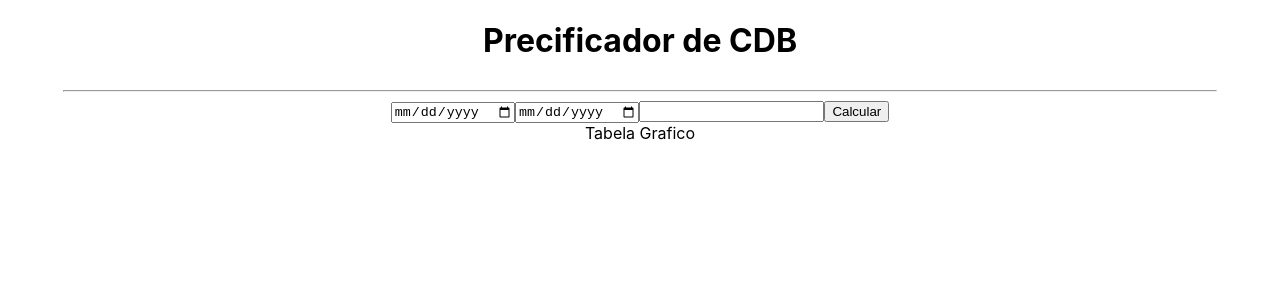
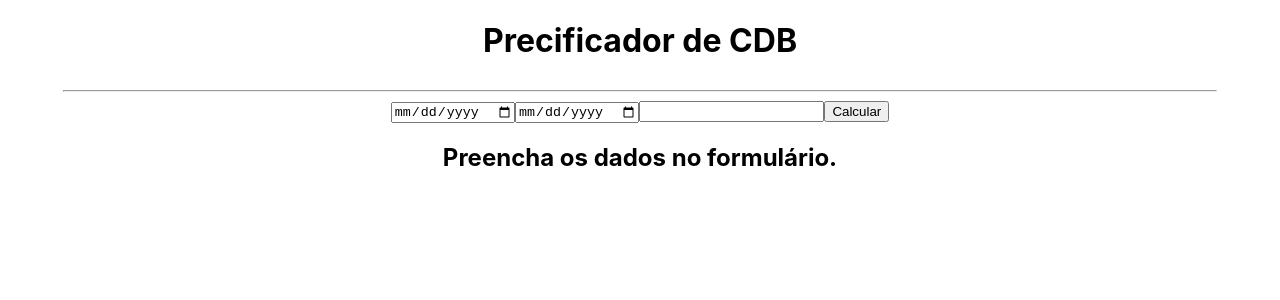
Before and after one commit to guidugaich/cdb-pricer-front, a React (Create React App) app: page / in a window 1280 px wide. Shown: the top 300 px of the page. Built offline with nearby package versions, Linux system fonts and the light colour scheme.

Commit message:
data component

```diff
--- a/src/components/Data/index.jsx
+++ b/src/components/Data/index.jsx
@@ -1,10 +1,22 @@
-import React from 'react'
+import React, { useContext } from 'react'
+import Context from '../../context'
 
-export default function index() {
+import Chart from './Chart'
+import DataTable from './DataTable'
+
+import './style.css'
+
+export default function Data() {
+  const { data, userMsg } = useContext(Context)
+
   return (
-    <div>
-      Tabela
-      Grafico
-    </div>
+    <>
+      {!data.length ? <h2>{userMsg}</h2> : (
+        <div className='dataContainer'>
+          <DataTable />
+          <Chart />
+        </div>
+      )}
+    </>
   )
 }
--- /dev/null
+++ b/src/components/Data/style.css
@@ -0,0 +1,8 @@
+.dataContainer {
+  display: flex;
+  justify-content: space-around;
+  flex-wrap: wrap;
+  width: 100vw;
+  height: 500px;
+  margin-top: 30px;
+}
```
